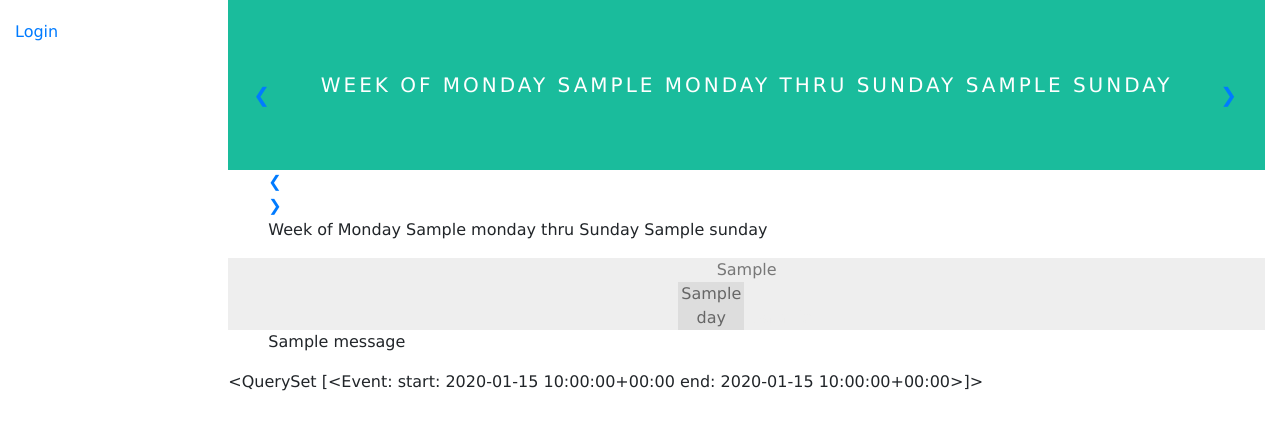
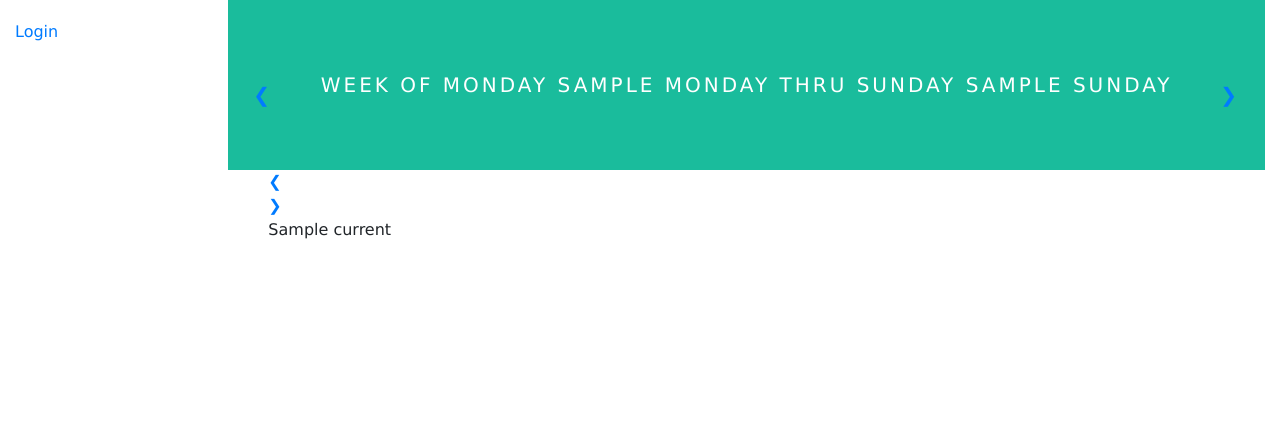
Before and after one commit to sammagnum/swedule, a Django app: template s_project/s_app/templates/team.html in a window 1280 px wide. Shown: the top 430 px of the page. Run offline with Django 3.2, Linux system fonts and the light colour scheme; tables that the repository leaves empty hold one stand-in row (values such as "Sample post"); the template is opened without the code that fills it: values that come from a table or form of the project are taken from there, most other values are stand-ins (such as "Sample title", 1, 10 or a date in 2020); one stand-in notice (Sample message) is shown; some libraries are stand-ins or nearby versions.

Commit message:
saving for safe keeping

```diff
--- a/s_project/s_app/middleware/tz_middleware.py
+++ b/s_project/s_app/middleware/tz_middleware.py
@@ -1,6 +1,24 @@
+import pytz
 
 from django.utils import timezone
+from django.utils.deprecation import MiddlewareMixin
+from s_app.models import Swe
+from s_app.util import set_timezone
+from django.contrib.auth.models import User
 
-class TimezoneMiddleware(object):
-    def process_request(self,request):
-        timezone.deactivate()
+
+class TimezoneMiddleware(MiddlewareMixin):
+    def process_request(self, request):
+        if request.user.is_authenticated:
+            tzname = Swe.objects.get(user__exact=request.user).timezone
+        else:
+            tzname = None
+        print(str(tzname) + " this is tz name")
+
+        print(tzname)
+        if tzname:
+            set_timezone(request, str(tzname))
+            timezone.activate(tzname)
+        else:
+            set_timezone(request, '')
+            timezone.deactivate()
--- a/s_project/s_app/templates/team.html
+++ b/s_project/s_app/templates/team.html
@@ -8,89 +8,89 @@
     <div class="weektitle">
         <ul>
             <li class="prev">
-                <a href="{% url 'prev_week' user_url prev_weeks_date %}">&#10094;</a>
+                <a href="{% url 'prev_week_team' team_slug prev_weeks_date %}">&#10094;</a>
             </li>
 
             <li class="next">
-                <a href="{% url 'next_week' user_url next_weeks_date %}">&#10095;</a>
+                <a href="{% url 'next_week_team' team_slug next_weeks_date %}">&#10095;</a>
             </li>
             <li>Week of Monday {{ monday }} thru Sunday {{ sunday }}<br></li>
 
         </ul>
     </div>
-    <div class="day_title">
+    <div class="daytitle">
         <ul>
             <li class="prev">
-                <a href="{% url 'prev_week' user_url prev_weeks_date %}">&#10094;</a>
+                <a href="{% url 'prev_day_team' team_slug prev_days_date %}">&#10094;</a>
             </li>
 
             <li class="next">
-                <a href="{% url 'next_week' user_url next_weeks_date %}">&#10095;</a>
+                <a href="{% url 'next_day_team' team_slug next_days_date %}">&#10095;</a>
             </li>
-            <li>Week of Monday {{ monday }} thru Sunday {{ sunday }}<br></li>
+            <li> {{ current }}<br></li>
 
         </ul>
     </div>
-    <ul class="hour_labels">
-        {% for i in range_i %}
-            <li>
-            {{ i|fixtime }}
-            </li>
-        {% endfor %}
-    </ul>
-    <ul class="weekdays">
-        {% for day in dow %}
-            <li class="labels">{{ day }}</li>
-            {% for i in range_i %}
-                {% cycle 'False' 'True' as flag silent %}
-
-                {% for event in schedule %}
-
-
-                    {% if i >= event.start_time|date:'G'|add:"0"  and i < event.end_time|date:'G'|add:"0" and day == event.start_time|date:'D' %}
-
-
-                        <li>
-                            <span class="active" {% if i|fixtime > 9 %}  id="hi" {% else %} id="lo"  {% endif %}> {{ i|fixtime }}</span>
-                        </li>
-                        {% cycle flag %}
-
-                    {% endif %}
-
-
-
-                {% endfor %}
-                {% if flag == 'False' %}
-                        <li>
-                        {{ i|fixtime }}
-                        </li>
-                        {% cycle flag %}
-                {% endif %}
-            {% endfor %}
-
-        {% endfor %}
-    </ul>
-
-
-
-
-
-    <form  method="post">
-        {% csrf_token %}
-        {{ form }}
-
-    </form>
-
-    {% if is_teamlead %}
-        <p><a href=" url 'teamlead_url' 'team_name'"> </a>a</p>
-    {% endif %}
-    {% if messages %}
-        <ul class="messages">
-            {% for message in messages %}
-                <li{% if message.tags %} class="{{ message.tags }}"{% endif %}>{{ message }}</li>
-            {% endfor %}
-        </ul>
-    {% endif %}
-    {{ schedule }}
+{#    <ul class="hour_labels">#}
+{#        {% for i in range_i %}#}
+{#            <li>#}
+{#            {{ i|fixtime }}#}
+{#            </li>#}
+{#        {% endfor %}#}
+{#    </ul>#}
+{#    <ul class="weekdays">#}
+{#        {% for day in dow %}#}
+{#            <li class="labels">{{ day }}</li>#}
+{#            {% for i in range_i %}#}
+{#                {% cycle 'False' 'True' as flag silent %}#}
+{##}
+{#                {% for event in schedule %}#}
+{##}
+{##}
+{#                    {% if i >= event.start_time|date:'G'|add:"0"  and i < event.end_time|date:'G'|add:"0" and day == event.start_time|date:'D' %}#}
+{##}
+{##}
+{#                        <li>#}
+{#                            <span class="active" {% if i|fixtime > 9 %}  id="hi" {% else %} id="lo"  {% endif %}> {{ i|fixtime }}</span>#}
+{#                        </li>#}
+{#                        {% cycle flag %}#}
+{##}
+{#                    {% endif %}#}
+{##}
+{##}
+{##}
+{#                {% endfor %}#}
+{#                {% if flag == 'False' %}#}
+{#                        <li>#}
+{#                        {{ i|fixtime }}#}
+{#                        </li>#}
+{#                        {% cycle flag %}#}
+{#                {% endif %}#}
+{#            {% endfor %}#}
+{##}
+{#        {% endfor %}#}
+{#    </ul>#}
+{##}
+{##}
+{##}
+{##}
+{##}
+{#    <form  method="post">#}
+{#        {% csrf_token %}#}
+{#        {{ form }}#}
+{##}
+{#    </form>#}
+{##}
+{#    {% if is_teamlead %}#}
+{#        <p><a href=" url 'teamlead_url' 'team_name'"> </a>a</p>#}
+{#    {% endif %}#}
+{#    {% if messages %}#}
+{#        <ul class="messages">#}
+{#            {% for message in messages %}#}
+{#                <li{% if message.tags %} class="{{ message.tags }}"{% endif %}>{{ message }}</li>#}
+{#            {% endfor %}#}
+{#        </ul>#}
+{#    {% endif %}#}
+{#    {{ schedule }}#}
 
 {% endblock content %}
--- a/s_project/s_app/urls.py
+++ b/s_project/s_app/urls.py
@@ -12,6 +12,10 @@ urlpatterns = [
     path('userhome/', views.userhome, name='userhome'),
     path('teamlead/', views.teamlead, name='teamlead_url'),
     path('team/<slug:team_slug>/',views.team, name='team'),
+    path('team/<slug:team_slug>/<dd-mm-yyyy:date>/', views.team, name='next_week_team'),
+    path('team/<slug:team_slug>/<dd-mm-yyyy:date>/', views.team, name='prev_week_team'),
+    path('team/<slug:team_slug>/<dd-mm-yyyy:date>/', views.team, name='next_day_team'),
+    path('team/<slug:team_slug>/<dd-mm-yyyy:date>/', views.team, name='prev_day_team'),
 
 
     # Add Django site authentication urls (for login, logout, password management)
--- a/s_project/s_app/util.py
+++ b/s_project/s_app/util.py
@@ -6,6 +6,7 @@ from django.utils import timezone
 from s_app.forms import TZForm
 from s_app.models import Swe,Event,Teamlead
 
+import pytz
 import datetime
 
 SUNDAY = 6
@@ -31,15 +32,23 @@ def get_na_start_of_day(t_zone):
     return h[t_zone]
 
 
-def _next(current):
+def _next_w(current):
     date = current + timezone.timedelta(weeks=1)
     return date
 
 
-def _prev(current):
+def _prev_w(current):
     date = current - timezone.timedelta(weeks=1)
     return date
 
+def _next_d(current):
+    date = current + timezone.timedelta(weeks=1)
+    return date
+
+
+def _prev_d(current):
+    date = current - timezone.timedelta(weeks=1)
+    return date
 
 def set_timezone(request, new_timezone):
     request.session['django_timezone'] = new_timezone
@@ -49,46 +58,48 @@ def get_timezone(request):
     return request.session['django_timezone']
 
 
-def get_swe(request,username,date = None):
-    user = User.objects.get(username=username)
-    swe = Swe.objects.get(user__username=username)
-    tz = swe.timezone
-    set_timezone(request, str(tz))
-    timezone.activate(tz)
+def configure_timezone_aware(date, tz):
     if date is not None:
-        current = timezone.make_aware(datetime.datetime.combine(date, datetime.datetime.min.time()), tz, True)
+        current = timezone.make_aware(datetime.datetime.combine(date, datetime.datetime.min.time()), pytz.timezone(tz), True)
         current = current.replace(tzinfo=timezone.utc)
     if date is None:
         current = timezone.now()
         current = current.replace(hour=0, minute=0, second=0, microsecond=0)
+    return current
 
-    work_week = get_date_range(current)
+
+def get_swe(request,username,date = None):
+    context = get_shared_calendar_context(request, date)
+    work_week = context['work_week']
+    user = User.objects.get(username=username)
+    swe = Swe.objects.get(user__username=username)
     if user.id != Swe.objects.get(user__username=username).user.id:
         return HttpResponseNotFound('SWE not found:' + str(user.id))
+    context['user_url'] = username
+    context['swe'] = swe
+    context['first_name'] = user.first_name
+    context['schedule'] = Event.objects.filter(swe__user_id=user.id, start_time__gte=work_week[0],start_time__lte=work_week[1])
+    context['is_teamlead'] = Teamlead.objects.filter(user__exact=request.user.id).exists()
+    return context
 
+
+def get_shared_calendar_context(request,date):
+    tz = get_timezone(request)
+    current = configure_timezone_aware(date, tz)
+    work_week = get_date_range(current)
     morning = get_na_start_of_day(str(tz))
     days_of_week = [
         "Mon", "Tue", "Wed", "Thu", "Fri", "Sat", "Sun"
     ]
-
-    next_week = _next(current)
-    prev_week = _prev(current)
-
     context = {
-        'user_url': username,
-        'tmz': swe.timezone,
-        'swe': swe,
-        'first_name': user.first_name,
-        'next_weeks_date': str(next_week).split(" ")[0],
-        'prev_weeks_date': str(prev_week).split(" ")[0],
+        'today': '{:%A %d}'.format(current),
+        'next_weeks_date': str(_next_w(current)).split(" ")[0],
+        'prev_weeks_date': str(_prev_w(current)).split(" ")[0],
+        'work_week': work_week,
         'monday': '{:%m/%d/%Y}'.format(work_week[0]),
         'sunday': '{:%m/%d/%Y}'.format(work_week[1]),
-        'schedule': Event.objects.filter(swe__user_id=user.id, start_time__gte=work_week[0],
-                                         start_time__lte=work_week[1]),
         'range_i': range(morning, morning + 13),
-        'dow': days_of_week,
-        'is_teamlead': Teamlead.objects.filter(user__exact=request.user.id).exists()
-
+        'dow': days_of_week
     }
     return context
 
@@ -110,5 +121,5 @@ def swe_post(request,swe):
     return request
 
 
-def swe_not_post(tz):
-    return TZForm(initial={'timezone': str(tz)})
+def swe_not_post(request):
+    return TZForm(initial={'timezone': str(get_timezone(request))})
--- a/s_project/s_project/settings.py
+++ b/s_project/s_project/settings.py
@@ -49,8 +49,8 @@ MIDDLEWARE = [
     'django.contrib.auth.middleware.AuthenticationMiddleware',
     'django.contrib.messages.middleware.MessageMiddleware',
     'django.middleware.clickjacking.XFrameOptionsMiddleware',
+    's_app.middleware.tz_middleware.TimezoneMiddleware'
 ]
-
 ROOT_URLCONF = 's_project.urls'
 
 TEMPLATES = [
```
Also changed, not shown: s_project/s_app/views.py (+15 -5 lines).
